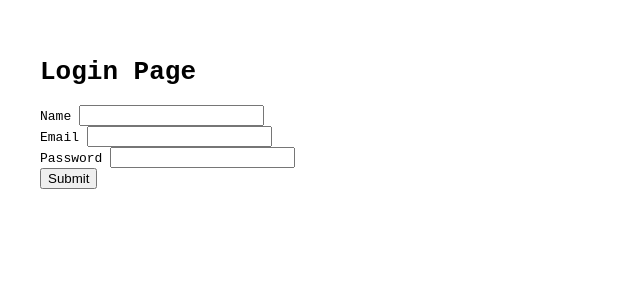
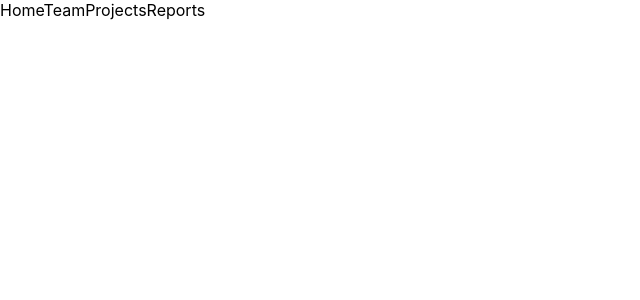
Before and after one commit to Dev-Vithushan/NextJS-Demo, a Next.js app: page /login in a window 1280 px wide. Shown: the top 300 px of the page, without its empty margins (0-640 px from the left). Built offline with nearby package versions, Linux system fonts and the light colour scheme.

Commit message:
Changed in the navbar

```diff
--- a/pages/login.tsx
+++ b/pages/login.tsx
@@ -2,18 +2,14 @@ import styles from './Login.module.css'
 
 export default function login() {
     return (
-      <div  className={styles.container} >
-        <h1> Login Page </h1>
-        <label> Name </label>
+      <div>
+          <nav className="flex justify-center space-x-8">
+            <a href="/dashboard" className="font-medium px-3 py-2 text-slate-700 rounded-lg hover:bg-slate-100 hover:text-slate-900">Home</a>
+            <a href="/team" className="font-medium px-3 py-2 text-slate-700 rounded-lg hover:bg-slate-100 hover:text-slate-900">Team</a>
+            <a href="/projects" className="font-medium px-3 py-2 text-slate-700 rounded-lg hover:bg-slate-100 hover:text-slate-900">Projects</a>
+            <a href="/reports" className="font-medium px-3 py-2 text-slate-700 rounded-lg hover:bg-slate-100 hover:text-slate-900">Reports</a>
+          </nav>
+      </div>
 
-        <input type="name"/> <br/>
-        <label> Email </label>
-        <input type="email"/> <br/>
-
-        <label> Password </label>
-        <input type="password"/> <br/>
-
-        <button> Submit </button>
-      </div>
     )
   }
```
Also changed, not shown: pages/dasboard.tsx (added, +8 -0 lines), pages/index.tsx (+8 -0 lines).
